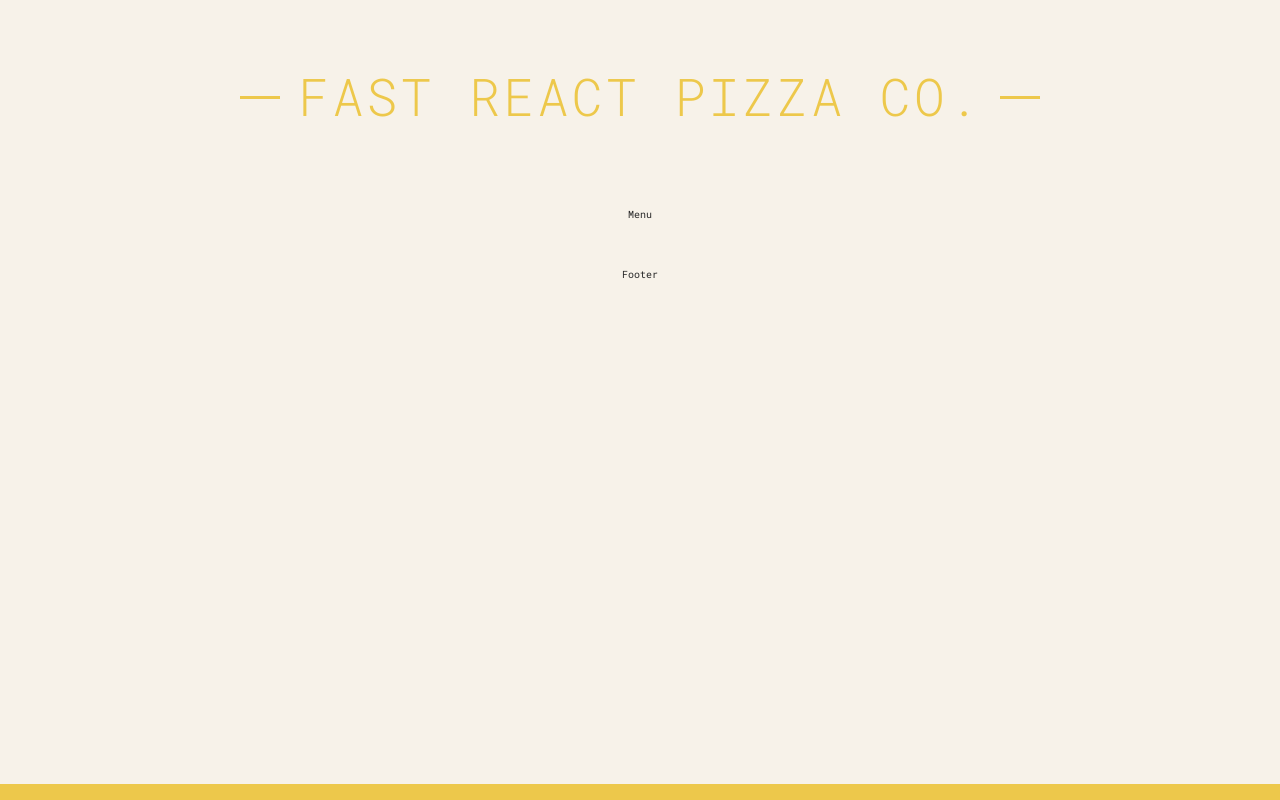
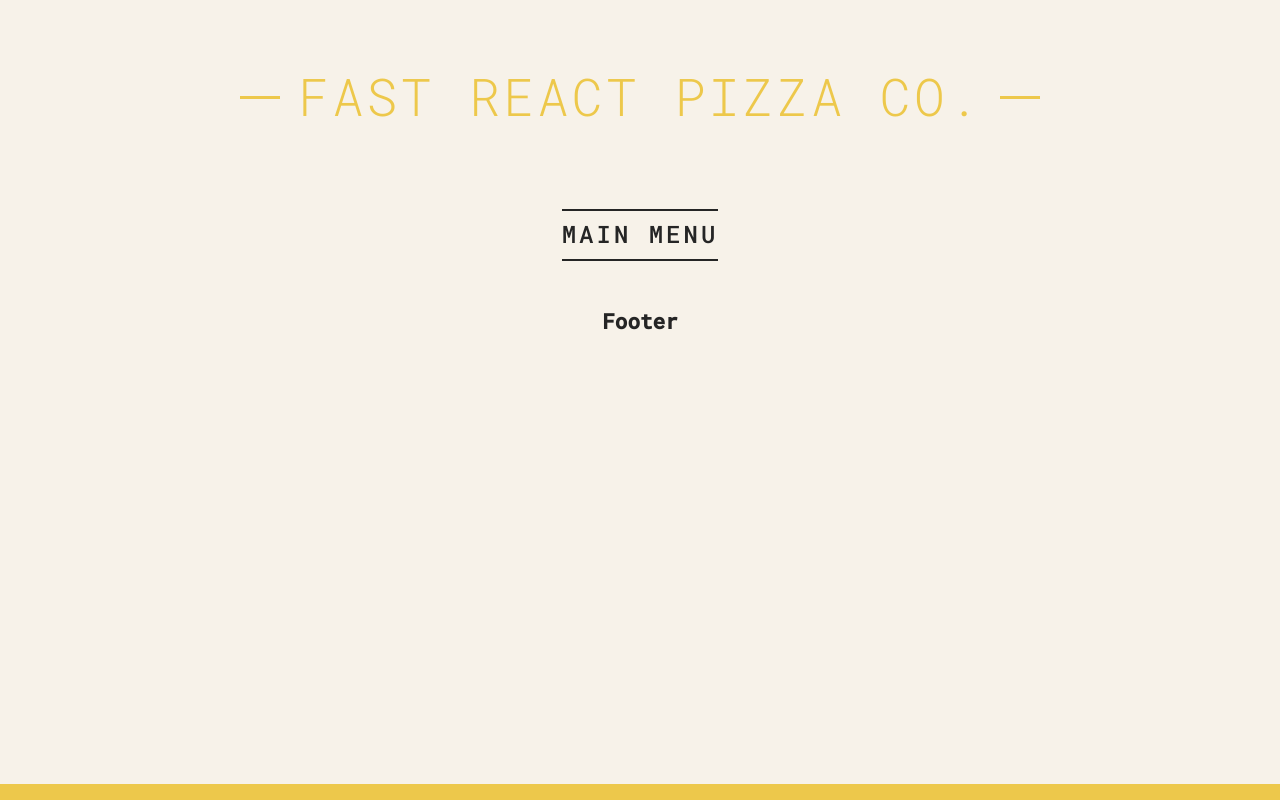
Before and after one commit to MAbdurahman/reactjs-pizza-menu, a React (Create React App) app: page / in a window 1280 px wide. Built offline with nearby package versions, Linux system fonts and the light colour scheme.

Commit message:
Add basic structure to Footer.jsx and move components/Menu to layouts/Menu

```diff
--- a/src/app/App.jsx
+++ b/src/app/App.jsx
@@ -2,7 +2,7 @@ import React from 'react';
 
 import Header from './../layouts/Header';
 import Footer from './../layouts/Footer';
-import Menu from './../components/Menu';
+import Menu from '../layouts/Menu';
 export default function App() {
 
     return (
--- a/src/layouts/Footer.jsx
+++ b/src/layouts/Footer.jsx
@@ -3,7 +3,9 @@ import React from 'react';
 export default function Footer() {
 
     return (
-        <div>Footer</div>
+        <footer className="footer">
+            <h2>Footer</h2>
+        </footer>
 
     );
 };
--- a/src/components/Menu.jsx
+++ b/src/layouts/Menu.jsx
@@ -3,7 +3,9 @@ import React from 'react';
 export default function Menu() {
 
     return (
-        <div>Menu</div>
+        <main className="menu">
+            <h2>Main Menu</h2>
+        </main>
 
     );
 };
```
